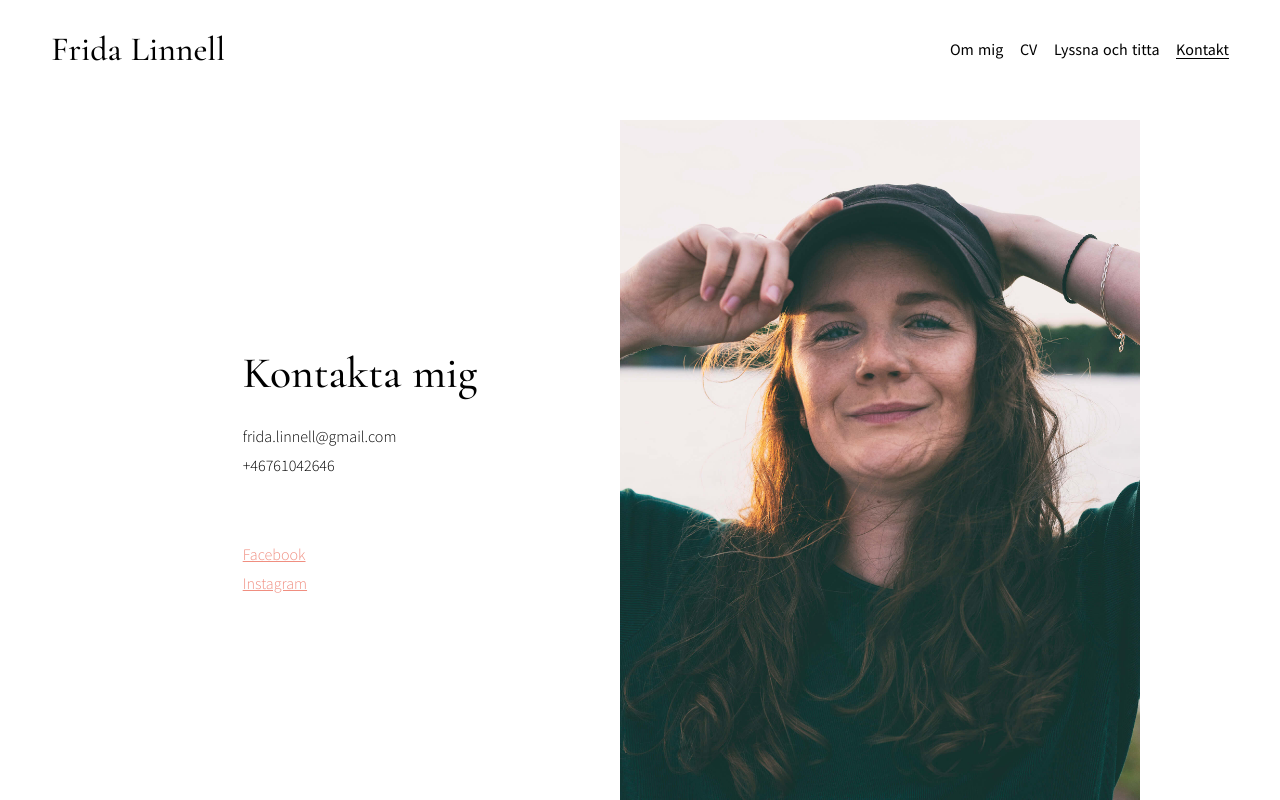
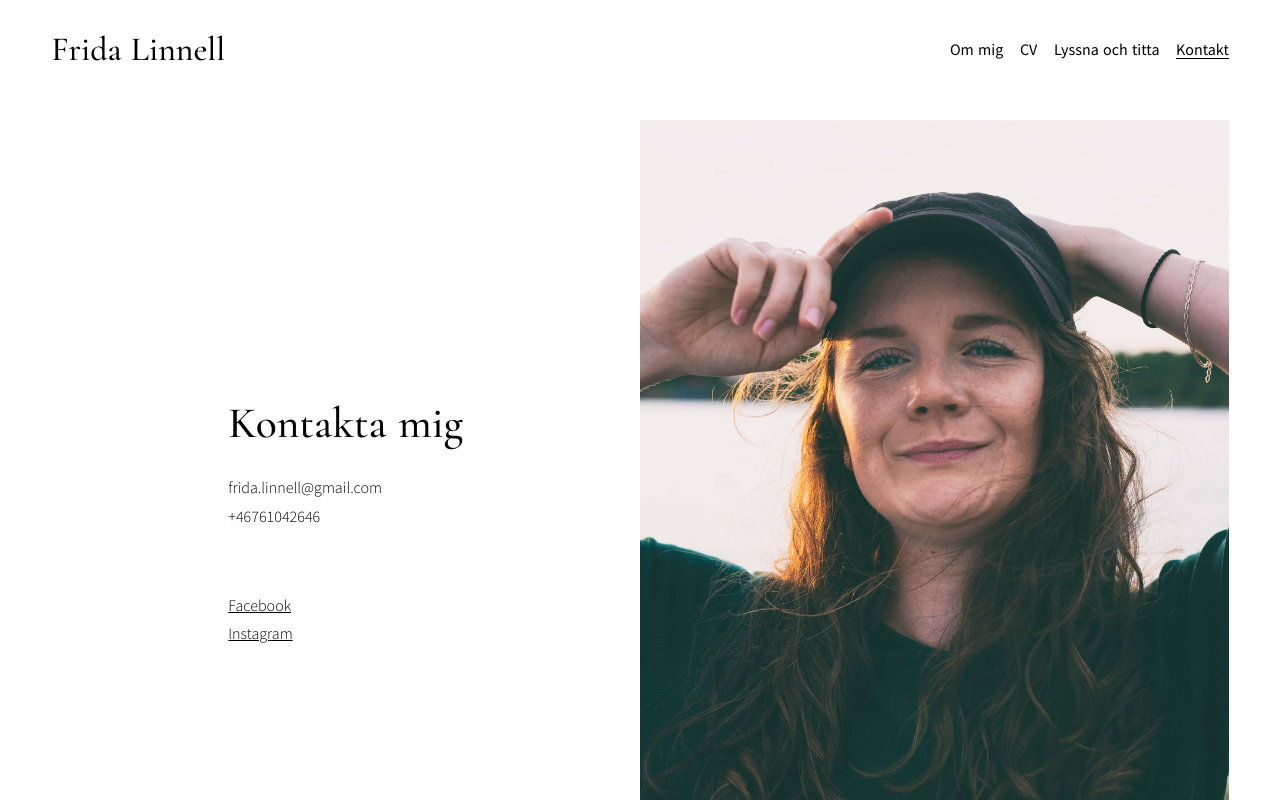
Before and after one commit to kindstrom-solutions/fridalinnell, a Nuxt app: page /kontakt in a window 1280 px wide. Shown: the top 800 px of the page. Built offline with nearby package versions, Linux system fonts and the light colour scheme.

Commit message:
Adjust padding on contact page

```diff
--- a/pages/kontakt.vue
+++ b/pages/kontakt.vue
@@ -26,13 +26,14 @@ export default {}
 
 <style lang="scss" scoped>
 .contact-info {
-  padding: 120px 40px 70px 20px;
+  padding: 120px 6vw 70px 6vw;
   background-color: #fff;
   display: grid;
-  grid-template-columns: 1fr 1fr;
+  grid-template-columns: 1fr;
 
   @media screen and (min-width: 800px) {
-    padding: 120px 140px 70px 100px;
+    grid-template-columns: 1fr 1fr;
+    padding: 120px 4vw 70px 4vw;
   }
 
   .content {
@@ -46,5 +47,9 @@ export default {}
   p {
     margin-bottom: 60px;
   }
+
+  a {
+    color: #000;
+  }
 }
 </style>
```
